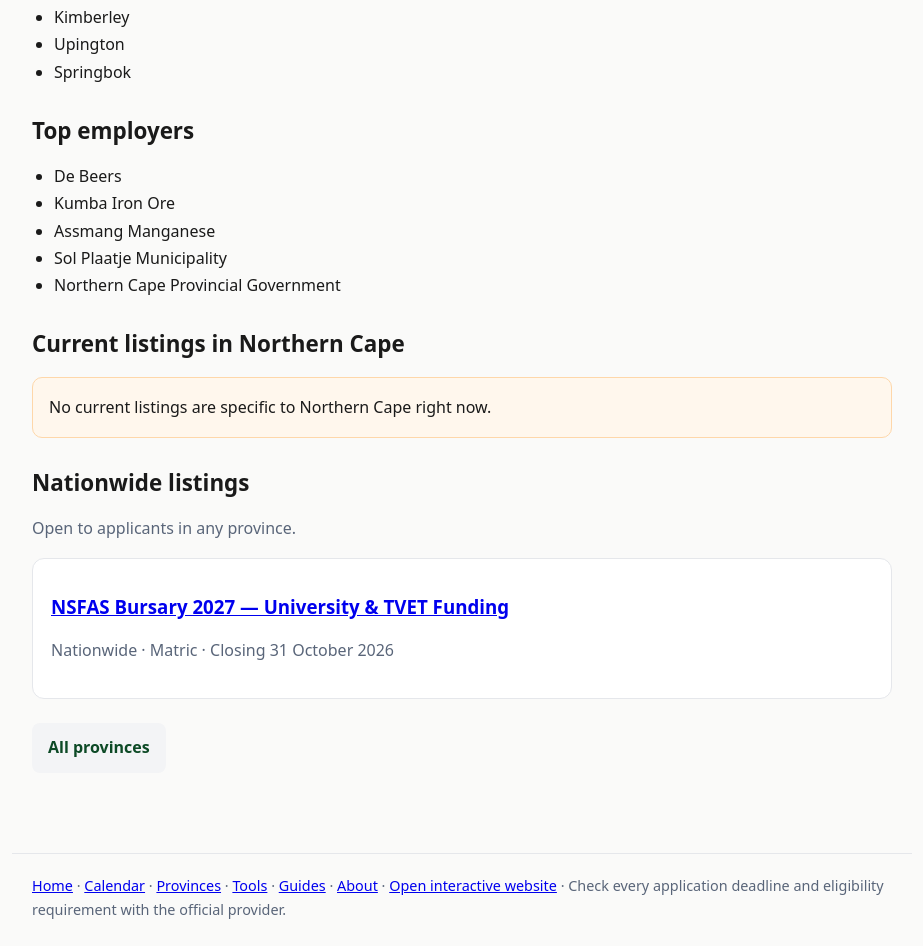
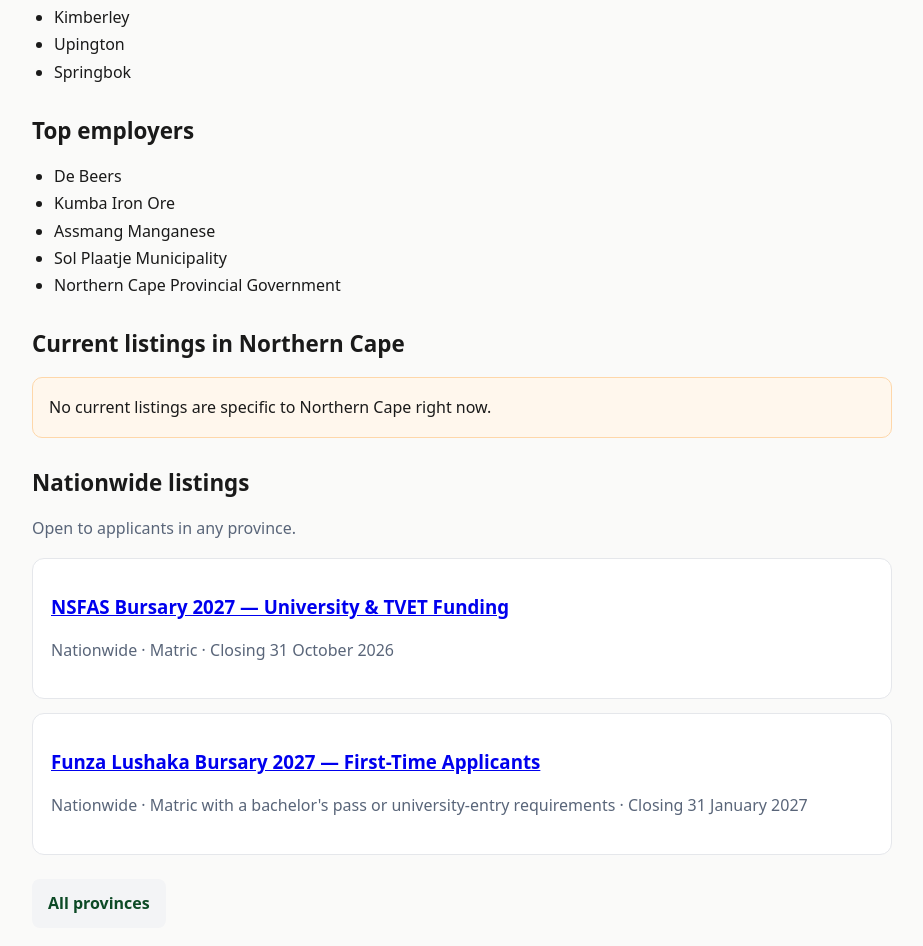
Before and after one commit to Ituthema/seta-careers-platform, a website: page provinces/northern-cape/index.html in a window 1280 px wide. Shown: the part 444-1390 px from the top of the page, without its empty margins (178-1101 px from the left). Drawn offline with Linux system fonts and the light colour scheme.

Commit message:
build: regenerate nationwide province listings

```diff
--- a/provinces/northern-cape/index.html
+++ b/provinces/northern-cape/index.html
@@ -25,7 +25,7 @@
 <body>
 <!-- GENERATED SEO PAGE: OpportunitiesZA -->
 <header><a class="brand" href="/">OpportunitiesZA</a> <span class="muted">· South African career opportunities</span></header>
-<main><nav class="muted"><a href="/">Home</a> / <a href="/provinces/">Provinces</a> / Northern Cape</nav><h1>Learnerships, Bursaries &amp; Internships in Northern Cape</h1><p>South Africa&#39;s largest but least populated province. Diamond mining (De Beers) and iron ore (Kumba Iron Ore) are primary opportunity sources. Less competition per listing than any other province.</p><h2>Major cities</h2><ul class="list"><li>Kimberley</li><li>Upington</li><li>Springbok</li></ul><h2>Top employers</h2><ul class="list"><li>De Beers</li><li>Kumba Iron Ore</li><li>Assmang Manganese</li><li>Sol Plaatje Municipality</li><li>Northern Cape Provincial Government</li></ul><h2>Current listings in Northern Cape</h2><div class="empty">No current listings are specific to Northern Cape right now.</div><h2>Nationwide listings</h2><p class="muted">Open to applicants in any province.</p><article class="card"><h3><a href="/bursaries/nsfas-bursary-2027/">NSFAS Bursary 2027 — University &amp; TVET Funding</a></h3><p class="muted">Nationwide · Matric · Closing 31 October 2026</p></article><p><a class="btn secondary" href="/provinces/">All provinces</a></p></main>
+<main><nav class="muted"><a href="/">Home</a> / <a href="/provinces/">Provinces</a> / Northern Cape</nav><h1>Learnerships, Bursaries &amp; Internships in Northern Cape</h1><p>South Africa&#39;s largest but least populated province. Diamond mining (De Beers) and iron ore (Kumba Iron Ore) are primary opportunity sources. Less competition per listing than any other province.</p><h2>Major cities</h2><ul class="list"><li>Kimberley</li><li>Upington</li><li>Springbok</li></ul><h2>Top employers</h2><ul class="list"><li>De Beers</li><li>Kumba Iron Ore</li><li>Assmang Manganese</li><li>Sol Plaatje Municipality</li><li>Northern Cape Provincial Government</li></ul><h2>Current listings in Northern Cape</h2><div class="empty">No current listings are specific to Northern Cape right now.</div><h2>Nationwide listings</h2><p class="muted">Open to applicants in any province.</p><article class="card"><h3><a href="/bursaries/nsfas-bursary-2027/">NSFAS Bursary 2027 — University &amp; TVET Funding</a></h3><p class="muted">Nationwide · Matric · Closing 31 October 2026</p></article><article class="card"><h3><a href="/bursaries/funza-lushaka-bursary-2027-first-time-applicants/">Funza Lushaka Bursary 2027 — First-Time Applicants</a></h3><p class="muted">Nationwide · Matric with a bachelor's pass or university-entry requirements · Closing 31 January 2027</p></article><p><a class="btn secondary" href="/provinces/">All provinces</a></p></main>
 <footer><a href="/">Home</a> · <a href="/calendar/">Calendar</a> · <a href="/provinces/">Provinces</a> · <a href="/tools/">Tools</a> · <a href="/guides/">Guides</a> · <a href="/about/">About</a> · <a href="/#/">Open interactive website</a> · Check every application deadline and eligibility requirement with the official provider.</footer>
 </body>
 </html>
```
